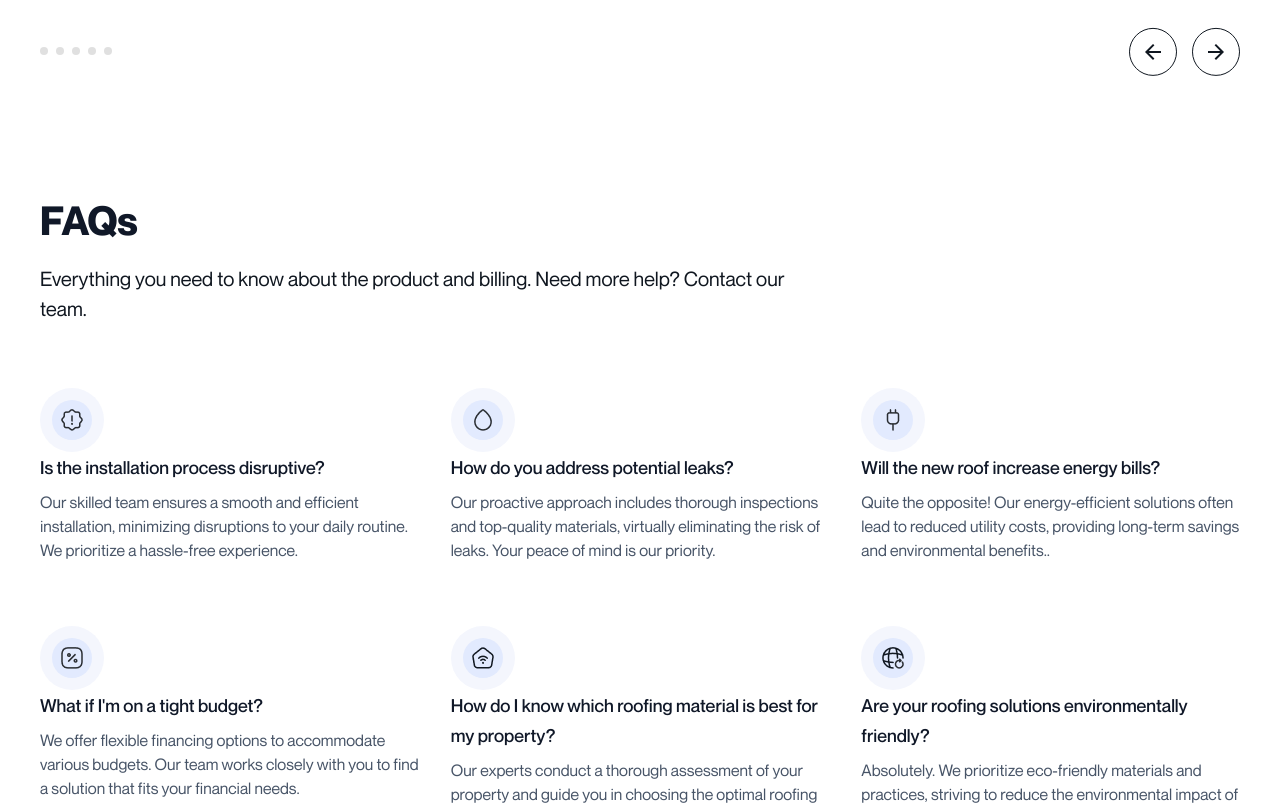
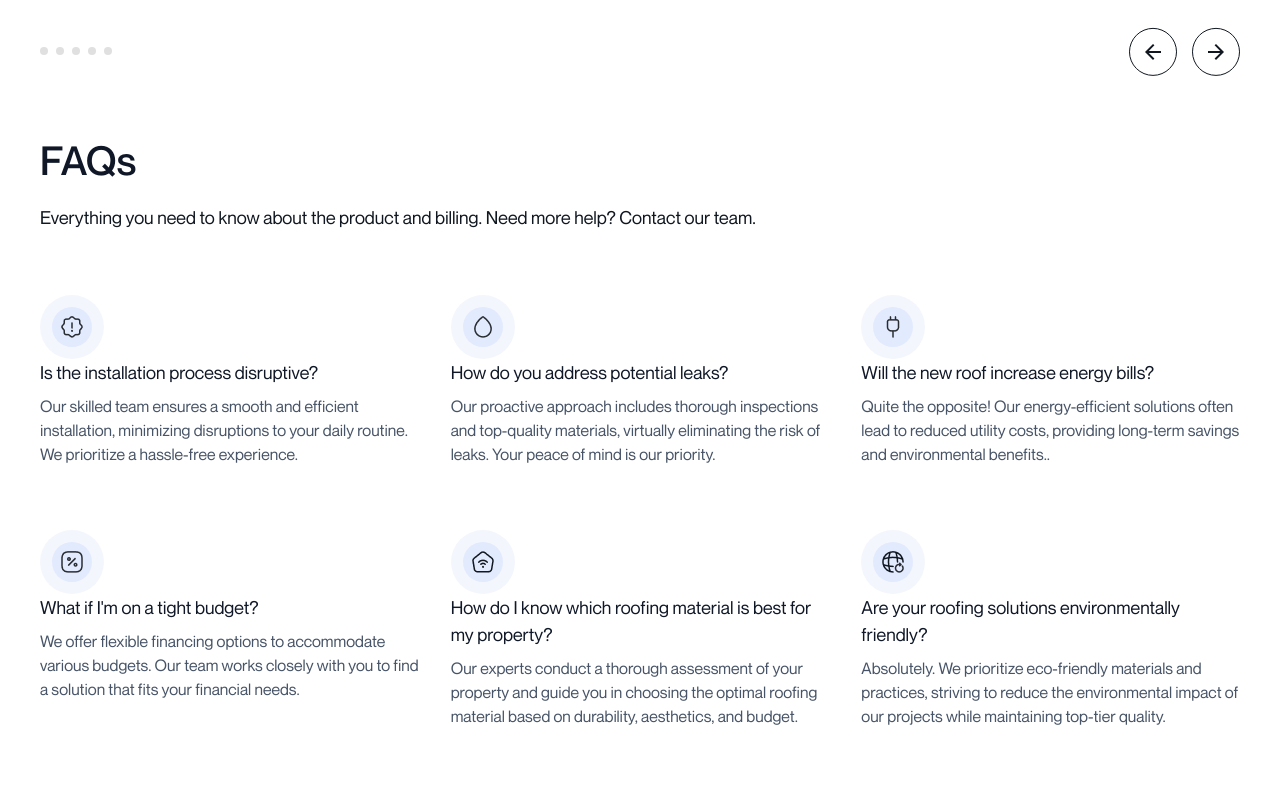
Before and after one commit to ahmid7/roof-crafter, a Next.js app: page / in a window 1280 px wide. Shown: the part 5900-6705 px from the top of the page. Built offline with nearby package versions, Linux system fonts and the light colour scheme.

Commit message:
tablet responsiveness for faq file

```diff
--- a/app/components/Faqs.tsx
+++ b/app/components/Faqs.tsx
@@ -49,9 +49,9 @@ type QuestionProps = {
 const Question = ({ image, question, answer }: QuestionProps) => {
   return (
     <div>
-      <div className="bg-[#F4F6FD] h-12 w-12 rounded-full p-8 grid place-content-center">
+      <div className="bg-[#F4F6FD] h-10 w-10 xl:h-12 xl:w-12 rounded-full p-7 xl:p-8 grid place-content-center">
         <div className="w-fit h-fit p-2 rounded-full bg-[#E2EAFE]">
-          <div className="w-6 h-6  relative grid place-content-center">
+          <div className="w-5 h-5 xl:w-6 xl:h-6  relative grid place-content-center">
             <Image
               src={`/assets/images/faqs/${image}`}
               alt="faq-icon"
@@ -65,10 +65,10 @@ const Question = ({ image, question, answer }: QuestionProps) => {
       </div>
 
       <div className="space-y-2">
-        <h5 className="text-[#101828] font-medium text-lg leading-[30px] -tracking-[0.5%]">
+        <h5 className="text-[#101828] paragraph-style2">
           {question}
         </h5>
-        <p className="font-normal text-base leading-6 -tracking-[0.5%] text-[#475467]">
+        <p className="font-normal text-sm xl:text-base leading-5 xl:leading-6 -tracking-[0.5%] text-[#475467]">
           {answer}
         </p>
       </div>
@@ -78,19 +78,19 @@ const Question = ({ image, question, answer }: QuestionProps) => {
 
 function Faqs() {
   return (
-    <section className="py-[60px] px-10">
-      <div className="max-w-[768px] space-y-5">
-        <h3 className="font-bold text-[40px] leading-[48px] -tracking-[1.5%] text-[#101828]">
+    <section className="px-8 xl:px-10">
+      <div className="max-w-[768px] space-y-4 xl:space-y-5">
+        <h3 className="header-style2 -tracking-[1.5%] text-[#101828]">
           FAQs
         </h3>
 
-        <p className="font-normal text-xl leading-[30px] -tracking-[0.5%]">
+        <p className="paragraph-style2">
           Everything you need to know about the product and billing. Need more
           help? Contact our team.
         </p>
       </div>
 
-      <div className="grid grid-cols-3 gap-x-8 gap-y-16 pt-16">
+      <div className="grid grid-cols-3 gap-x-5 xl:gap-x-8 gap-y-12 xl:gap-y-16 pt-12 xl:pt-16">
         {FAQsData.map((data, index) => (
           <Question
             image={data.image}
--- a/app/page.tsx
+++ b/app/page.tsx
@@ -10,7 +10,7 @@ import Footer from "./components/Footer";
 export default function Home() {
 
   return (
-    <main className="font-bold text-3xl space-y-[50px] xl:space-y-[60px]">
+    <main className="font-bold text-3xl space-y-[60px] xl:space-y-[60px]">
       <Header />
       <HeroSection />
       <Services />
```
